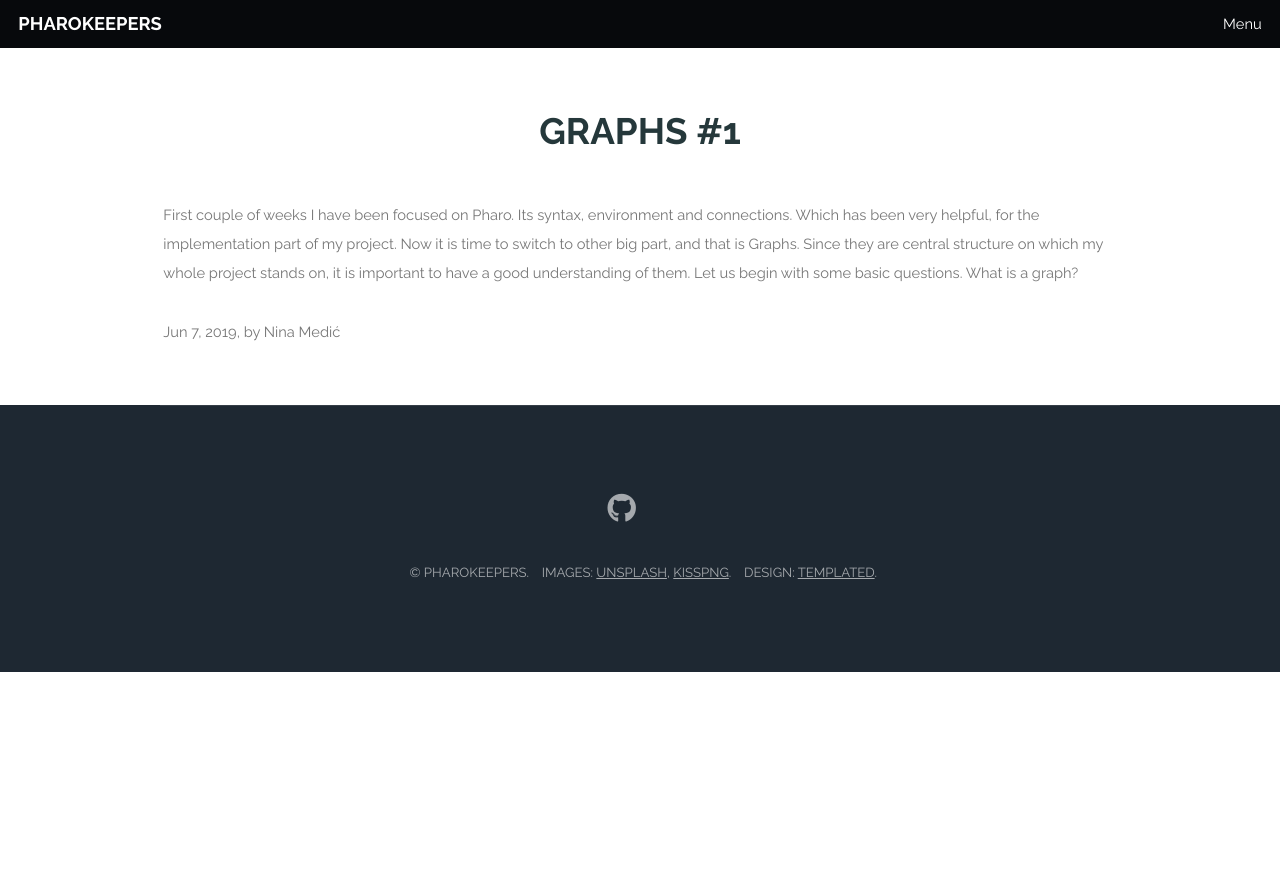
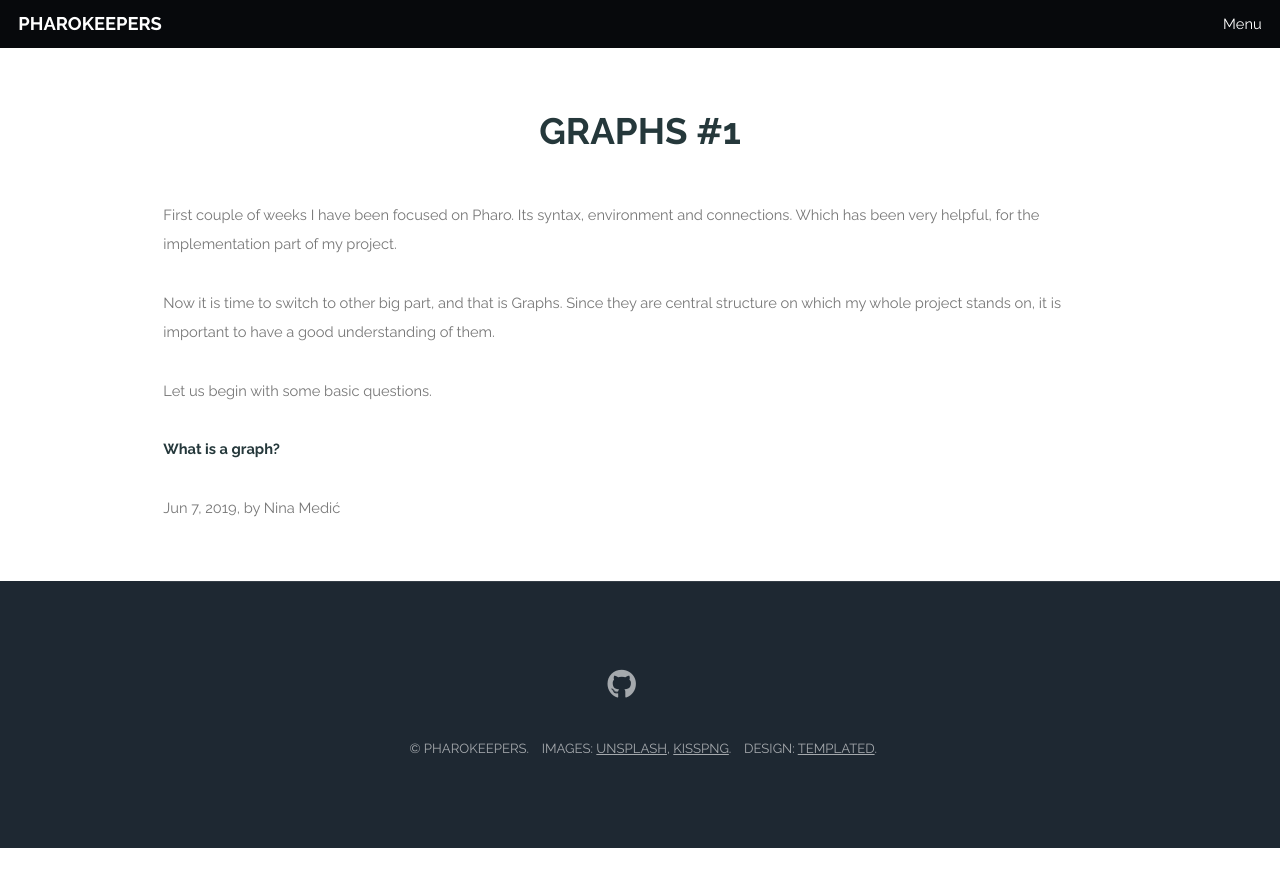
Before and after one commit to Pharokeepers/pharokeepers.github.io, a Jekyll site: the page built from _posts/2019-06-07-Nina_Fifth_Week.markdown, in a window 1280 px wide. Shown: the top 887 px of the page. Built offline with Jekyll 4.4.1, drawn with Linux system fonts in a browser that asks for light colours; comment, search, counter and statistics services are not loaded.

```diff
--- a/_posts/2019-06-07-Nina_Fifth_Week.markdown
+++ b/_posts/2019-06-07-Nina_Fifth_Week.markdown
@@ -8,7 +8,9 @@ comments: true
 
 ---
 
-<p>First couple of weeks I have been focused on Pharo. Its syntax, environment and connections. Which has been very helpful, for the implementation part of my project.
-Now it is time to switch to other big part, and that is Graphs. Since they are central structure on which my whole project stands on, it is important to have a good understanding of them.
+<p>First couple of weeks I have been focused on Pharo. Its syntax, environment and connections. Which has been very helpful, for the implementation part of my project.</p>
+<p>Now it is time to switch to other big part, and that is Graphs. Since they are central structure on which my whole project stands on, it is important to have a good understanding of them.</p>
+
 Let us begin with some basic questions.
-What is a graph?</p>
+
+**What is a graph?**
```
